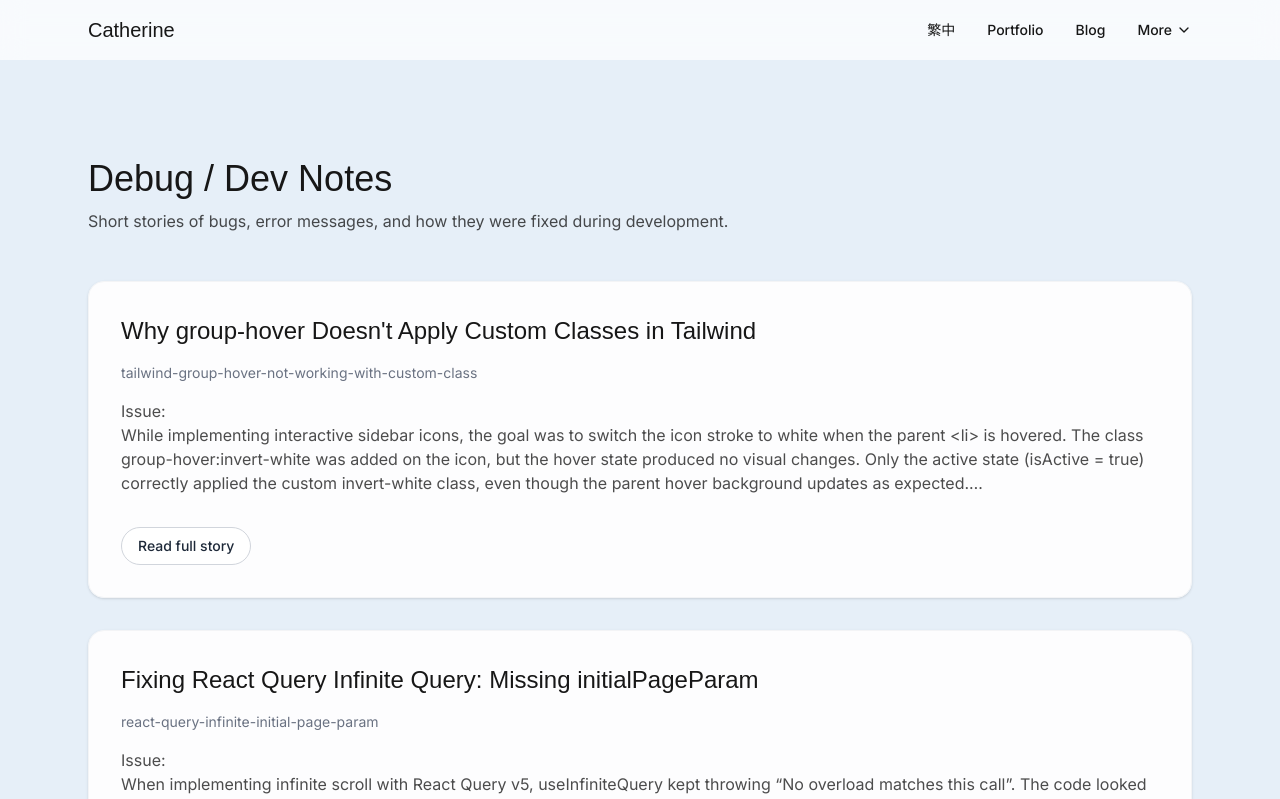
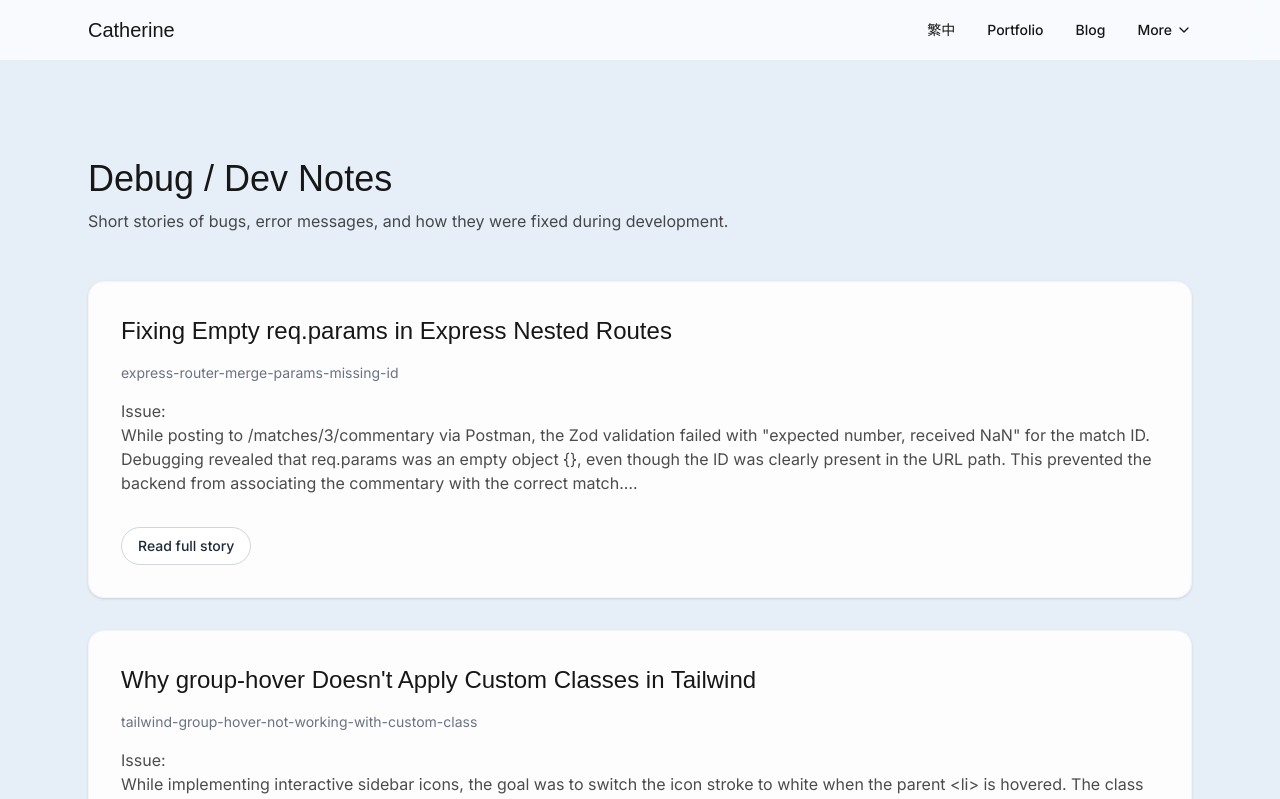
Before and after one commit to CatherineHsuDev/portfolio-nextjs-, a Next.js app: page /blog in a window 1280 px wide. Shown: the top 799 px of the page. Built offline with nearby package versions, Linux system fonts and the light colour scheme; a web font is replaced by a local one.

Commit message:
update new debug note

```diff
--- a/i18n/debug-data.ts
+++ b/i18n/debug-data.ts
@@ -9,6 +9,22 @@ export type StoryItem = {
 
 export const PROJECT_STORIES: Dict<StoryItem[]> = {
   en: [
+    {
+      slug: "express-router-merge-params-missing-id",
+      title: "Fixing Empty req.params in Express Nested Routes",
+      content: `Issue:
+While posting to /matches/3/commentary via Postman, the Zod validation failed with "expected number, received NaN" for the match ID. Debugging revealed that req.params was an empty object {}, even though the ID was clearly present in the URL path. This prevented the backend from associating the commentary with the correct match.
+
+Cause:
+This is due to the default behavior of the Express Router regarding parameter inheritance. When a router is mounted on a path containing parameters (e.g., app.use("/matches/:id/commentary", router)), the child router cannot access those parent parameters by default. Each router instance maintains its own isolated scope for path segments.
+
+Fix:
+Enable the mergeParams option when initializing the router in the child module (commentary.js). By setting const router = express.Router({ mergeParams: true }), the child router is explicitly instructed to inherit and merge req.params from its parent middleware.
+
+Result:
+The req.params object now correctly retrieves { id: "3" }. Zod's z.coerce.number() successfully converts the string to an integer, allowing the validation to pass and the database transaction to complete successfully.`,
+    },
+
     {
       slug: "tailwind-group-hover-not-working-with-custom-class",
       title: "Why group-hover Doesn't Apply Custom Classes in Tailwind",
@@ -274,6 +290,21 @@ The left column now automatically matches the right column’s computed height (
 
   zh: [
     {
+      slug: "express-router-merge-params-missing-id",
+      title: "修復 Express 子路由無法取得父路由參數（:id）的問題",
+      content: `狀況：
+在 Postman 呼叫 POST /matches/3/commentary 時，後端 Zod 驗證報錯「expected number, received NaN」。檢查 Console 發現 req.params 為空物件 {}，導致無法從路徑中取得 matchId。
+
+原因：
+這是 Express 的路由參數繼承機制所致。當 app.use("/matches/:id/commentary", commentaryRouter) 將路由掛載到包含參數的路徑時，預設情況下，子路由（commentaryRouter）無法存取父層定義的 :id 參數。
+
+處理方式：
+在子路由檔案（commentary.js）中，修改 Router 的初始化設定，加入 { mergeParams: true } 選項，強制子路由合併並繼承父層的路徑參數。
+
+處理結果：
+req.params 現在能正確取得 { id: "3" }。Zod 的 z.coerce.number() 順利將字串轉換為數字，驗證通過並成功將資料存入資料庫。`,
+    },
+    {
       slug: "tailwind-group-hover-custom-class-variant-limit",
       title: "為什麼 group-hover 無法套用自訂 class？理解 Tailwind 變體的限制",
       content: `狀況：
```
